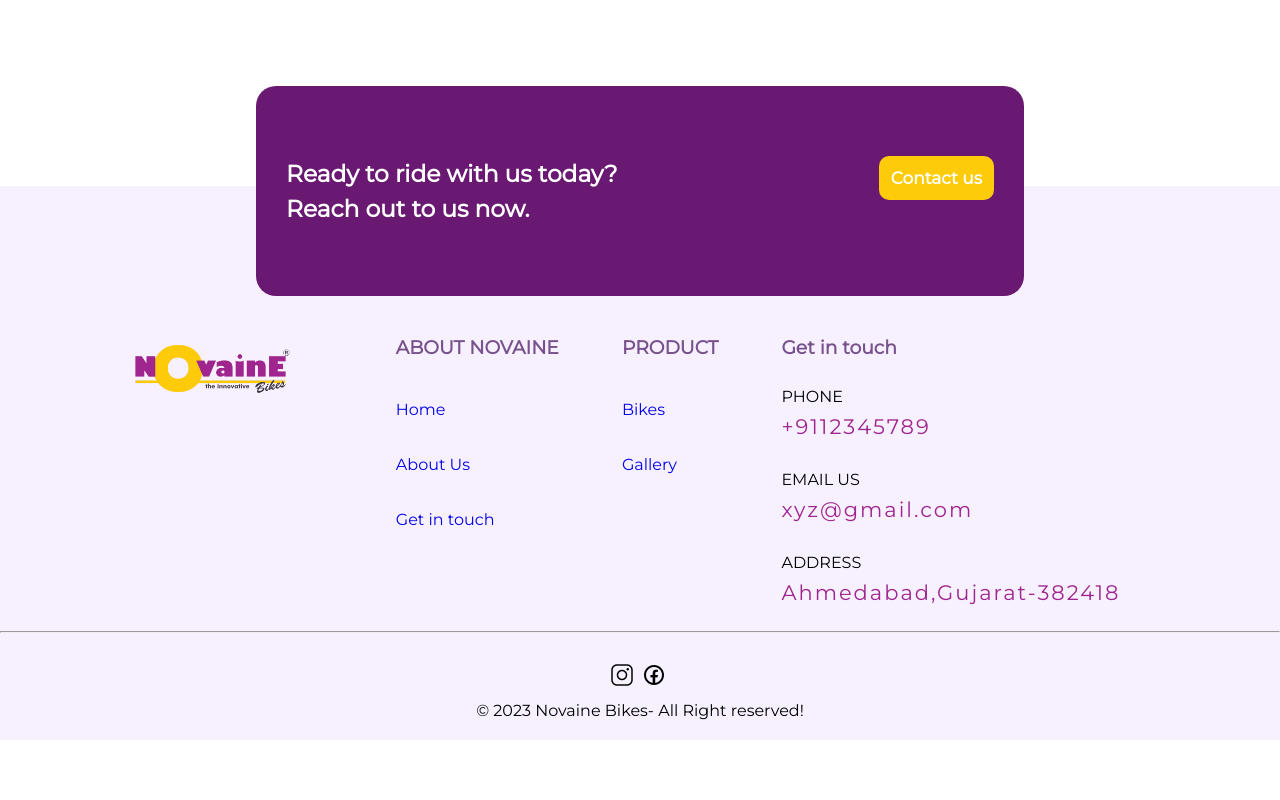
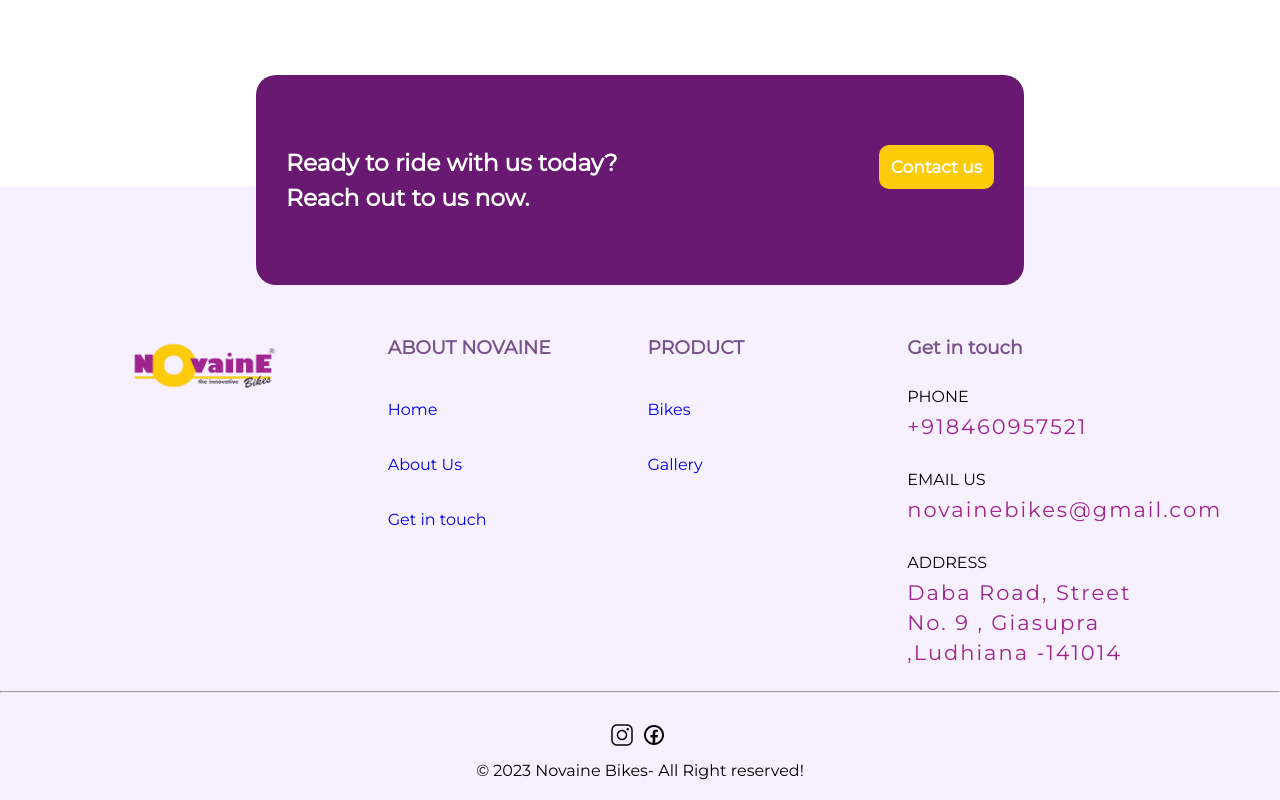
Before and after one commit to unicornverse/Novaine-Bikes, a plain HTML site: page product-desc.html in a window 1280 px wide. Shown: the part 784-1584 px from the top of the page. Before the commit the page ends 1524 px from the top, so only its background shows below. Drawn offline with Linux system fonts and the light colour scheme.

Commit message:
Refactor CSS and HTML for improved styling and responsiveness; updated contact information and footer layout across multiple files.

```diff
--- a/contact-us.css
+++ b/contact-us.css
@@ -1,11 +1,9 @@
 * {
   margin: 0;
   padding: 0;
-  font-family: 'Montserrat', sans-serif;
+  font-family: "Montserrat", sans-serif;
   box-sizing: border-box;
 }
-
-
 
 /* Navbar CSS code start*/
 
@@ -48,8 +46,7 @@ nav {
   margin: 7px;
 }
 
-@media (max-width:800px) {
-
+@media (max-width: 800px) {
   .menu,
   .s_link img {
     display: none;
@@ -59,17 +56,15 @@ nav {
     display: flex;
     align-items: center;
   }
-
 }
 
-@media (min-width:800px) {
+@media (min-width: 800px) {
   .mobile_menu_icon img {
     display: none;
   }
 }
 
 /* Navbar CSS code ends */
-
 
 /* Contact Us css code starts here */
 
@@ -95,14 +90,13 @@ nav {
   letter-spacing: 9px;
 }
 
-@media (max-width:720px) {
-  .main-contact-us h1{
+@media (max-width: 720px) {
+  .main-contact-us h1 {
     font-size: 50px;
   }
 }
-.contact-page-section{
+.contact-page-section {
   margin-bottom: 200px;
-
 }
 .contact-page-container {
   width: 80%;
@@ -113,7 +107,6 @@ nav {
 
 .contact-info-div {
   flex: 2;
-
 }
 
 .photo-map-div {
@@ -123,17 +116,12 @@ nav {
   gap: 20px;
 }
 
-
 .contact-subinfo-div {
   width: 100%;
 
   display: flex;
   flex-direction: column;
 }
-
-
-
-
 
 .contact-icon {
   width: 20px;
@@ -146,7 +134,6 @@ nav {
 .hours {
   width: 100%;
   display: flex;
-
 }
 
 .divider {
@@ -172,7 +159,7 @@ nav {
   line-height: 30px;
 }
 
-.timing li>span {
+.timing li > span {
   display: inline-block;
   min-width: 115px;
 }
@@ -199,7 +186,6 @@ textarea {
   width: 100%;
   margin-bottom: 10px;
   font-size: 18px;
-
 }
 
 .contact-form label {
@@ -207,9 +193,8 @@ textarea {
   margin-bottom: 10px;
 }
 
-
-input[type=text],
-input[type=email],
+input[type="text"],
+input[type="email"],
 textarea {
   border: 1px solid #dbd2d2;
   border-radius: 10px;
@@ -223,78 +208,62 @@ textarea {
   cursor: pointer;
   border: none;
   border-radius: 10px;
-  transition: background-color,0.4s;
+  transition: background-color, 0.4s;
 }
-.submit-btn:hover{
+.submit-btn:hover {
   background-color: #691971;
   color: white;
 }
 
-@media (max-width:1080px) {
-
+@media (max-width: 1080px) {
   .address,
   .get-in-touch,
   .hours {
     flex-direction: column;
     gap: 20px;
-
   }
 
   .address-with-icon,
   .get-in-touch-with-icon,
   .hours-with-icon {
     width: 100%;
-
   }
 }
 
-@media (max-width:1080px) {
+@media (max-width: 1080px) {
   .contact-page-container {
     flex-direction: column;
   }
 
-
-
   .photo-div img {
     width: 100%;
   }
-
 }
-
 
 /* Contact Us Css code ends here */
 
-
-
-
 /* Footer css code starts here */
 
-
 .footer {
-
   position: relative;
   background-color: #f7f1ff;
-
 }
 
 .footer-container {
-
   padding-top: 150px;
-  display: flex;
+  display: grid;
+  grid-template-columns: repeat(4, minmax(0, 1fr));
+  gap: 15px;
   width: 80%;
   margin: auto;
-
-
 }
 
 .contact-us {
   display: flex;
   justify-content: center;
-
 }
 
 .contact-us-container {
-
   display: flex;
   justify-content: space-between;
   width: 60%;
@@ -306,14 +275,12 @@ textarea {
   position: absolute;
   top: -18%;
   z-index: 1;
-
 }
 
 .contact-us-heading {
   font-size: 20px;
   line-height: 35px;
 }
-
 
 .contact-us-button button {
   border: none;
@@ -336,19 +303,15 @@ textarea {
   width: 100%;
 }
 
-.footer-logo {
-  width: 30%;
-}
 
-.footer-logo>img {
-  width: 70%;
-
+.footer-logo > img {
+  width: 150px;
 }
 
 ul {
   padding: 0;
 }
-ul a{
+ul a {
   text-decoration: none;
 }
 
@@ -396,9 +359,9 @@ ul li:hover {
   padding-bottom: 20px;
 }
 
-@media (max-width:1080px) {
+@media (max-width: 1080px) {
   .footer-container {
-      flex-direction: column;
+    grid-template-columns: repeat(1, minmax(0, 1fr));
   }
 
   .footer-info-flex {
@@ -411,7 +374,7 @@ ul li:hover {
   }
 }
 
-@media (max-width:768px) {
+@media (max-width: 768px) {
   .footer-info-flex {
     flex-direction: column;
     text-align: center;
@@ -434,14 +397,12 @@ ul li:hover {
     text-align: center;
   }
 
-  .footer-logo>img {
+  .footer-logo > img {
     width: 190px;
   }
-
-
 }
 
-@media (max-width:768px) {
+@media (max-width: 768px) {
   .contact-us-container {
     flex-direction: column;
     padding: 30px 20px 30px 20px;
@@ -453,11 +414,10 @@ ul li:hover {
   }
 }
 
-@media (max-width:370px) {
+@media (max-width: 370px) {
   .footer-container {
     padding-top: 200px;
   }
-
 }
 
 /* Footer css code ends here */
--- a/product-desc.css
+++ b/product-desc.css
@@ -210,12 +210,12 @@ nav {
 }
 
 .footer-container {
-
     padding-top: 150px;
-    display: flex;
+    display: grid;
+    grid-template-columns: repeat(4, minmax(0, 1fr));
+    gap: 15px;
     width: 80%;
     margin: auto;
-
 
 }
 
@@ -268,12 +268,9 @@ nav {
     width: 100%;
 }
 
-.footer-logo {
-    width: 30%;
-}
 
 .footer-logo>img {
-    width: 70%;
+    width: 150px;
 
 }
 
@@ -330,7 +327,7 @@ ul li:hover {
 
 @media (max-width:1080px) {
     .footer-container {
-        flex-direction: column;
+        grid-template-columns: repeat(1, minmax(0, 1fr));
     }
 
     .footer-info-flex {
--- a/product-desc.html
+++ b/product-desc.html
@@ -94,10 +94,10 @@
 
             <div class="footer-container">
                 <div class="footer-logo">
-                    <img src="images/logo.png" alt="">
+                    <img src="images/logo.png" alt="" width="150">
 
                 </div>
-                <div class="footer-info-flex">
+
                     <div class="footer-novaine footer-info">
                         <h3>ABOUT NOVAINE</h3>
                         <ul>
@@ -118,20 +118,20 @@
                         <div class="footer-contact-info">
                             <div class="footer-phone">
                                 <p>PHONE</p>
-                                <p class="footer-contact-subinfo">+9112345789</p>
+                                <p class="footer-contact-subinfo">+918460957521</p>
                             </div>
                             <div class="footer-email">
                                 <p>EMAIL US</p>
-                                <p class="footer-contact-subinfo">xyz@gmail.com</p>
+                                <p class="footer-contact-subinfo">novainebikes@gmail.com</p>
                             </div>
                             <div class="footer-address">
                                 <p>ADDRESS</p>
-                                <p class="footer-contact-subinfo">Ahmedabad,Gujarat-382418</p>
+                                <p class="footer-contact-subinfo">Daba Road, Street No. 9 , Giasupra ,Ludhiana -141014</p>
                             </div>
                         </div>
 
                     </div>
-                </div>
+
 
             </div>
             <div class="contact-us">
--- a/style.css
+++ b/style.css
@@ -1,11 +1,9 @@
 * {
   margin: 0;
   padding: 0;
-    font-family: 'Montserrat', sans-serif;
+  font-family: "Montserrat", sans-serif;
   box-sizing: border-box;
 }
-
-
 
 /* Navbar CSS code start*/
 
@@ -48,8 +46,7 @@ nav {
   margin: 7px;
 }
 
-@media (max-width:800px) {
-
+@media (max-width: 800px) {
   .menu,
   .s_link img {
     display: none;
@@ -59,10 +56,9 @@ nav {
     display: flex;
     align-items: center;
   }
-
 }
 
-@media (min-width:800px) {
+@media (min-width: 800px) {
   .mobile_menu_icon img {
     display: none;
   }
@@ -70,19 +66,18 @@ nav {
 
 /* Navbar CSS code ends */
 
-
 /* Hero section css start */
 
 .hero_section {
   width: 100%;
   height: 100vh;
   z-index: 0;
-    background-image: linear-gradient(rgba(0, 0, 0, 0.2), rgba(0, 0, 0, 0.2)), url(images/bg-8.jpg);
+  background-image: linear-gradient(rgba(0, 0, 0, 0.2), rgba(0, 0, 0, 0.2)),
+    url(images/bg-8.jpg);
   background-size: cover;
   background-position: 100% 40%;
   position: relative;
 }
-
 
 .hero_heading {
   color: white;
@@ -93,14 +88,13 @@ nav {
 
 .title {
   font-size: 4rem;
-    letter-spacing: .07rem;
+  letter-spacing: 0.07rem;
   margin-bottom: 1rem;
   font-weight: bold;
 }
 
 .title_following {
   margin-bottom: 1rem;
-
 }
 
 .start_btn {
@@ -114,8 +108,7 @@ nav {
   background-color: #fdcb0a;
   color: black;
 
-    transition: background-color .4s;
-
+  transition: background-color 0.4s;
 }
 
 .start_btn:hover {
@@ -123,11 +116,10 @@ nav {
   color: white;
 }
 
-@media (max-width:800px) {
-
-
+@media (max-width: 800px) {
   .hero_section {
-        background-image: linear-gradient(rgba(0, 0, 0, 0.6), rgba(0, 0, 0, 0.2)), url(images/bg-8.jpg);
+    background-image: linear-gradient(rgba(0, 0, 0, 0.6), rgba(0, 0, 0, 0.2)),
+      url(images/bg-8.jpg);
 
     height: 85vh;
   }
@@ -140,17 +132,13 @@ nav {
   .title {
     font-size: 2.5em;
   }
-
 }
 
 /* Hero section css ends */
 
-
-
 /* choose us css start here */
 
-
-.choose_us>h1 {
+.choose_us > h1 {
   font-size: 2.2rem;
   text-align: center;
   margin-top: 3rem;
@@ -162,7 +150,6 @@ nav {
   flex-direction: row;
   flex-wrap: wrap;
   justify-content: center;
-
 }
 
 .container-info h2 {
@@ -173,11 +160,9 @@ nav {
   width: 4rem;
 }
 
-
 .container1,
 .container2,
 .container3 {
-
   display: flex;
   flex-direction: column;
   width: 400px;
@@ -192,26 +177,19 @@ nav {
   transition: background-color 0.3s, box-shadow 0.3s;
 }
 
-
 .container1:hover,
 .container2:hover,
 .container3:hover {
   border: none;
-    box-shadow: 0 0 11px rgba(33,33,33,.2);
+  box-shadow: 0 0 11px rgba(33, 33, 33, 0.2);
 }
-
-
 
 /* Choose us css ends here */
 
-
-
 /* About Us css code starts here */
-
 
 .about-us {
   margin-top: 30px;
-
 }
 
 .about-us-container {
@@ -233,8 +211,7 @@ nav {
 
 .img-container {
   background-color: #f7f1ff;
-    flex: .3;
-
+  flex: 0.3;
 }
 
 .img-container img {
@@ -245,7 +222,7 @@ nav {
 
 .information-container {
   padding: 30px;
-    flex: .6;
+  flex: 0.6;
   justify-content: center;
   line-height: 25px;
   overflow: hidden;
@@ -268,17 +245,14 @@ nav {
   background: url(images/dmitrii-vaccinium-9qsK2QHidmg-unsplash.jpg);
   background-size: cover;
   background-position: 30%;
-    flex: .1;
+  flex: 0.1;
 }
 
-
-
-@media (max-width:1024px) {
+@media (max-width: 1024px) {
   .about-us-container {
     flex-direction: column;
     height: 100%;
   }
-
 
   .img-subinformation {
     display: none;
@@ -291,12 +265,9 @@ nav {
   .information-container h1 {
     line-height: 45px;
   }
-
 }
 
-
 /* About us css code ends here */
-
 
 /* Featured bike css code start here */
 
@@ -307,17 +278,12 @@ nav {
   text-align: center;
 }
 
-
-
-
-
-.container-flex{
+.container-flex {
   display: flex;
   flex-wrap: wrap;
   justify-content: center;
   gap: 40px;
 }
-
 
 .product_container {
   width: 350px;
@@ -334,14 +300,13 @@ nav {
 }
 
 .product_container:hover {
-    background-color: #F2F4FB;
+  background-color: #f2f4fb;
   transform: scale(1.1);
-
 }
 
 .product_img {
   border-radius: 10px;
-    background-color: #F2F4FB;
+  background-color: #f2f4fb;
   margin-bottom: 10px;
 }
 
@@ -349,7 +314,6 @@ nav {
   height: 300px;
   width: 100%;
   object-fit: cover;
-
 }
 
 .product_details {
@@ -359,7 +323,6 @@ nav {
 .product_details h3 {
   margin-bottom: 10px;
 }
-
 
 /* Gallery grid css code start */
 
@@ -399,7 +362,6 @@ nav {
   .gallery-container {
     grid-template-columns: repeat(3, 1fr);
     gap: 15px;
-
   }
 
   .item1 {
@@ -439,28 +401,21 @@ nav {
   }
 }
 
-
-
-
 .item {
   border-radius: 7px;
   transition: background-color 0.5s;
-
 }
 
 .item:hover {
   background-color: #999;
-
 }
 
 .item1 {
-
   background: url(images/dmitrii-vaccinium-9qsK2QHidmg-unsplash.jpg);
   background-size: cover;
   background-position: center;
   background-color: #494949;
   background-blend-mode: hard-light;
-
 }
 
 .item2 {
@@ -480,8 +435,6 @@ nav {
   background-color: #494949;
   background-blend-mode: hard-light;
 }
-
-
 
 .item4 {
   background: url(images/martin-magnemyr-pYqGx8isV0g-unsplash.jpg);
@@ -525,39 +478,31 @@ nav {
   background-blend-mode: hard-light;
 }
 
-
-
 /* Gallery grid css code ends here */
-
 
 /* Footer css code starts here */
 
 .footer {
-
   position: relative;
 
   background-color: #f7f1ff;
-
 }
 
 .footer-container {
-
   padding-top: 150px;
-    display: flex;
+  display: grid;
+  grid-template-columns: repeat(4, minmax(0, 1fr));
+  gap: 15px;
   width: 80%;
   margin: auto;
-
-
 }
 
 .contact-us {
   display: flex;
   justify-content: center;
-
 }
 
 .contact-us-container {
-
   display: flex;
   justify-content: space-between;
   width: 60%;
@@ -569,14 +514,12 @@ nav {
   position: absolute;
   top: -18%;
   z-index: 1;
-
 }
 
 .contact-us-heading {
   font-size: 20px;
   line-height: 35px;
 }
-
 
 .contact-us-button button {
   border: none;
@@ -593,25 +536,14 @@ nav {
   background-color: rgb(233, 192, 45);
 }
 
-.footer-info-flex {
-    display: flex;
-    justify-content: space-around;
-    width: 100%;
-}
-
-.footer-logo {
-    width: 30%;
-}
-
-.footer-logo>img {
-    width: 70%;
-
+.footer-logo > img {
+  width: 150px;
 }
 
 ul {
   padding: 0;
 }
-ul a{
+ul a {
   text-decoration: none;
 }
 
@@ -659,9 +591,9 @@ ul li:hover {
   padding-bottom: 20px;
 }
 
-@media (max-width:1080px) {
+@media (max-width: 1080px) {
   .footer-container {
-        flex-direction: column;
+    grid-template-columns: repeat(1, minmax(0, 1fr));
   }
 
   .footer-info-flex {
@@ -674,7 +606,7 @@ ul li:hover {
   }
 }
 
-@media (max-width:768px) {
+@media (max-width: 768px) {
   .footer-info-flex {
     flex-direction: column;
     text-align: center;
@@ -697,14 +629,12 @@ ul li:hover {
     text-align: center;
   }
 
-    .footer-logo>img {
+  .footer-logo > img {
     width: 190px;
   }
-
-
 }
 
-@media (max-width:768px) {
+@media (max-width: 768px) {
   .contact-us-container {
     flex-direction: column;
     padding: 30px 20px 30px 20px;
@@ -716,11 +646,10 @@ ul li:hover {
   }
 }
 
-@media (max-width:370px) {
+@media (max-width: 370px) {
   .footer-container {
     padding-top: 200px;
   }
-
 }
 
 /* Footer css code ends here */
```
Also changed, not shown: contact-us.html (+13 -12 lines), index.html (+6 -6 lines). Lines whose indentation alone changed are shown as unchanged.
